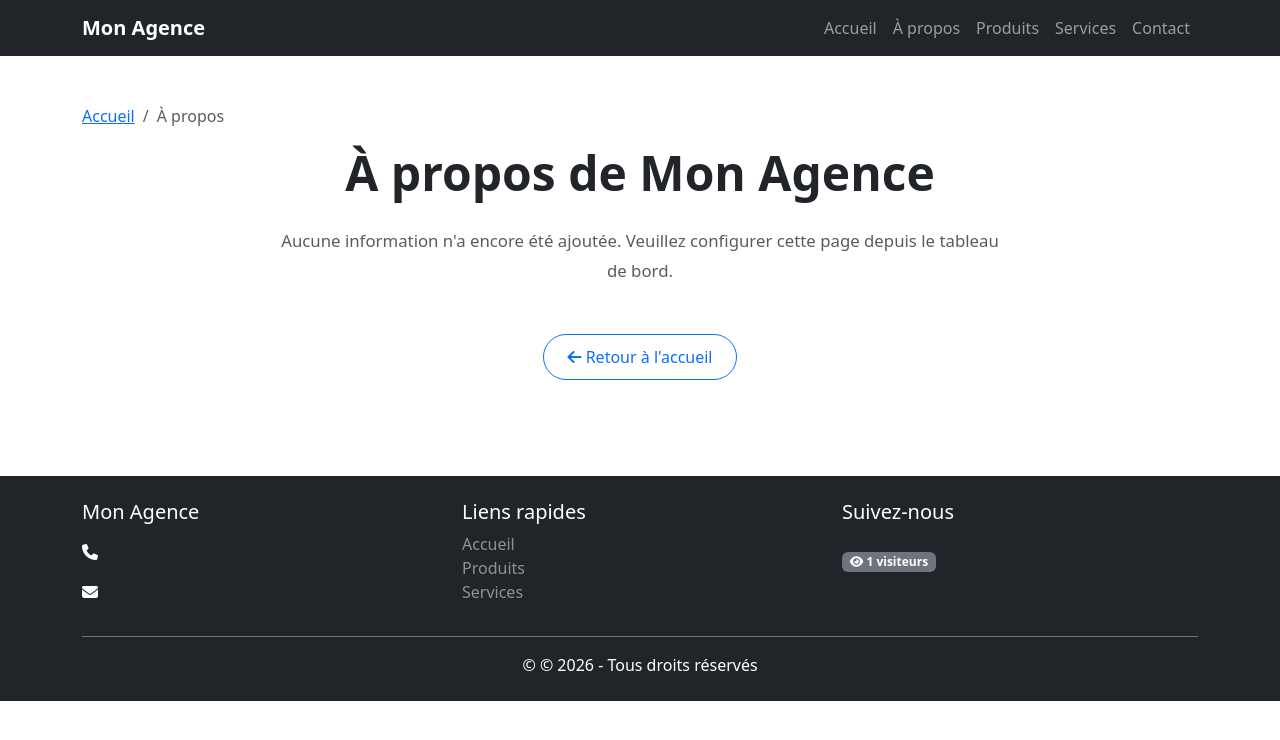
After one commit to gs-digital-solution/vitrine, a Django app: page /a-propos/ in a window 1280 px wide. The commit adds this page. Shown: the top 740 px of the page. Run offline with Django 5.2, Linux system fonts and the light colour scheme; data comes from the database, SQL or seed files in the repository; some libraries are stand-ins or nearby versions.

Commit message:
Ajout de la page À propos dynamique (contenu depuis le dashboard)

```diff
--- a/config/urls.py
+++ b/config/urls.py
@@ -3,12 +3,13 @@ from django.urls import path
 from django.conf import settings
 from django.conf.urls.static import static
 from core.views import (HomeView, ProductListView, ServiceListView,
-                        TestimonialCreateView, ProductDetailView, ServiceDetailView)
+                        TestimonialCreateView, ProductDetailView, ServiceDetailView,AboutView)
 from core.views import manifest_view
 
 urlpatterns = [
     path('admin/', admin.site.urls),
     path('', HomeView.as_view(), name='home'),
+    path('a-propos/', AboutView.as_view(), name='about'),
     path('produits/', ProductListView.as_view(), name='products'),
     path('services/', ServiceListView.as_view(), name='services'),
     path('temoignage/', TestimonialCreateView.as_view(), name='testimonial_add'),
--- a/core/views.py
+++ b/core/views.py
@@ -121,3 +121,15 @@ def manifest_view(request):
             {"src": "/static/icons/icon-512.png", "type": "image/png", "sizes": "512x512"}
         ]
     })
+
+# ========================================
+# VUE DE LA PAGE "À PROPOS"
+# ========================================
+class AboutView(TemplateView):
+    template_name = 'core/about.html'
+
+    def get_context_data(self, **kwargs):
+        context = super().get_context_data(**kwargs)
+        context['site_config'] = SiteConfig.get_config()
+        context['visitor_count'] = VisitorCounter.get_counter().total_visits
+        return context
--- /dev/null
+++ b/templates/core/about.html
@@ -0,0 +1,35 @@
+{% extends 'core/base.html' %}
+{% load static %}
+
+{% block title %}À propos - {{ site_config.company_name }}{% endblock %}
+
+{% block content %}
+<section class="about-section py-5">
+    <div class="container">
+        <!-- Fil d'Ariane -->
+        <nav aria-label="breadcrumb">
+            <ol class="breadcrumb">
+                <li class="breadcrumb-item"><a href="{% url 'home' %}">Accueil</a></li>
+                <li class="breadcrumb-item active" aria-current="page">À propos</li>
+            </ol>
+        </nav>
+
+        <div class="row">
+            <div class="col-lg-8 mx-auto">
+                <h1 class="display-5 fw-bold text-center mb-4">À propos de {{ site_config.company_name }}</h1>
+
+                <!-- Contenu dynamique (depuis le dashboard) -->
+                <div class="rich-text">
+                    {{ site_config.about_text|default:"<p class='text-muted text-center'>Aucune information n'a encore été ajoutée. Veuillez configurer cette page depuis le tableau de bord.</p>"|safe }}
+                </div>
+
+                <div class="text-center mt-5">
+                    <a href="{% url 'home' %}" class="btn btn-outline-primary">
+                        <i class="fas fa-arrow-left"></i> Retour à l'accueil
+                    </a>
+                </div>
+            </div>
+        </div>
+    </div>
+</section>
+{% endblock %}
--- a/templates/core/base.html
+++ b/templates/core/base.html
@@ -103,6 +103,9 @@
                 <ul class="navbar-nav ms-auto mb-2 mb-lg-0">
                     <li class="nav-item">
                         <a class="nav-link" href="{% url 'home' %}">Accueil</a>
+                    </li>
+                    <li class="nav-item">
+                       <a class="nav-link" href="{% url 'about' %}">À propos</a>
                     </li>
                     <li class="nav-item">
                         <a class="nav-link" href="{% url 'products' %}">Produits</a>
```
